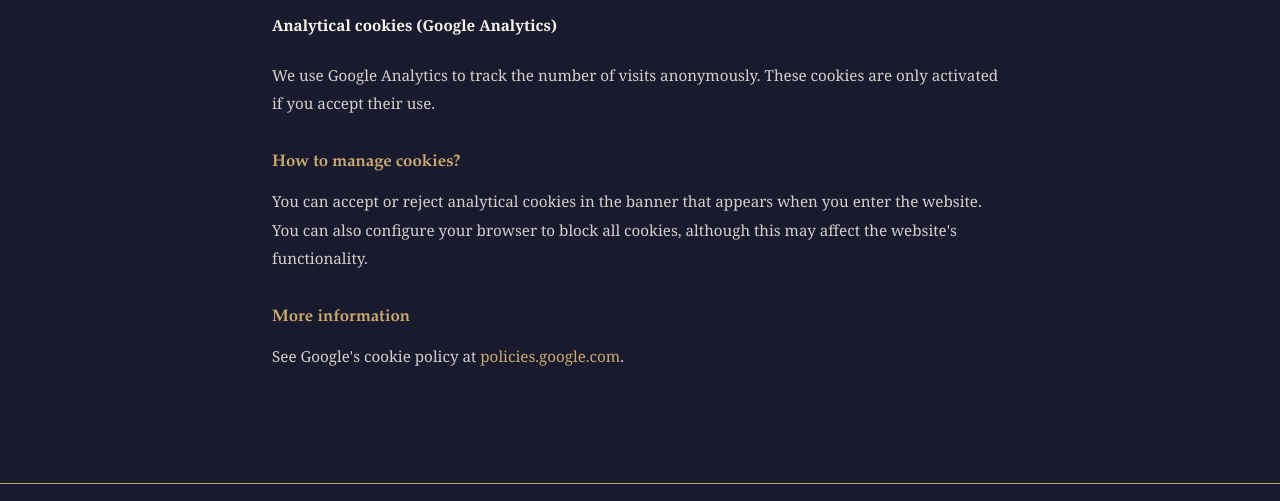
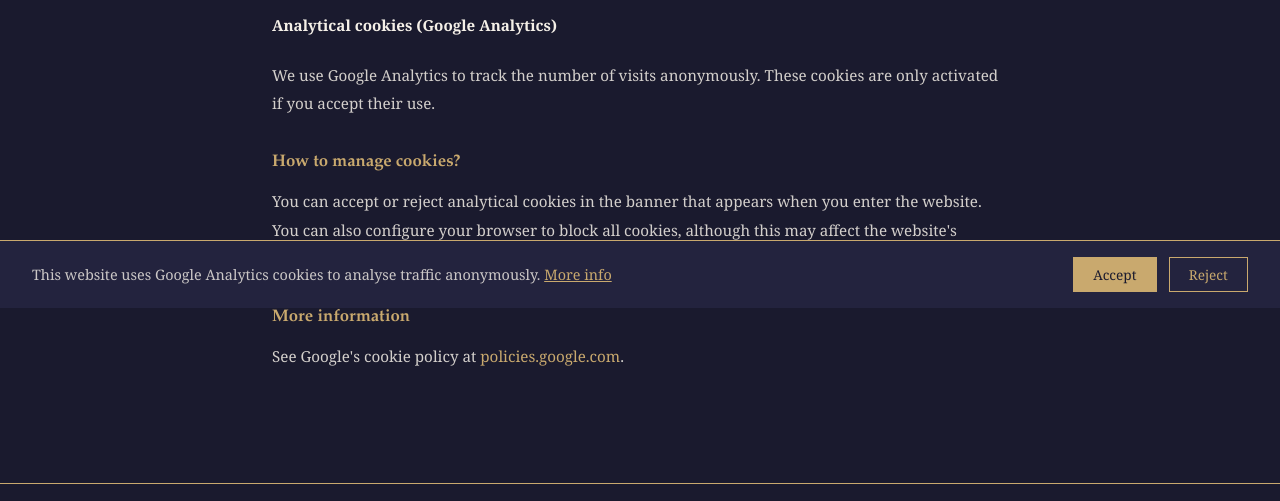
Before and after one commit to RiviaMagiarin/rivia-magiarin, a Flask app: page /cookies in a window 1280 px wide. Shown: the part 492-993 px from the top of the page. Run offline with Flask 3, Linux system fonts and the light colour scheme.

Commit message:
fix: Cookie banner with accept/reject and Google Analytics ID pending

```diff
--- a/static/css/style.css
+++ b/static/css/style.css
@@ -127,6 +127,72 @@ a:hover {
   font-size: 0.85rem;
   color: rgba(245, 240, 232, 0.45);
   margin-bottom: 2rem;
+}
+
+.cookie-banner {
+  display: none;
+  position: fixed;
+  bottom: 0;
+  left: 0;
+  right: 0;
+  z-index: 1000;
+  background-color: rgb(35.2083333333, 35.2083333333, 62.2916666667);
+  border-top: 1px solid #c9a96e;
+  padding: 1rem 2rem;
+  flex-direction: row;
+  align-items: center;
+  justify-content: space-between;
+  gap: 1.5rem;
+}
+.cookie-banner.visible {
+  display: flex;
+}
+.cookie-banner .cookie-banner-text {
+  font-size: 0.9rem;
+  color: rgba(245, 240, 232, 0.8);
+  line-height: 1.6;
+}
+.cookie-banner .cookie-banner-text a {
+  color: #c9a96e;
+  text-decoration: underline;
+}
+.cookie-banner .cookie-banner-actions {
+  display: flex;
+  gap: 0.75rem;
+  flex-shrink: 0;
+}
+.cookie-banner .cookie-btn {
+  padding: 0.45rem 1.2rem;
+  font-family: "Georgia", serif;
+  font-size: 0.85rem;
+  cursor: pointer;
+  border: 1px solid #c9a96e;
+  transition: background-color 0.2s ease, color 0.2s ease;
+}
+.cookie-banner .cookie-btn--accept {
+  background-color: #c9a96e;
+  color: #1a1a2e;
+}
+.cookie-banner .cookie-btn--accept:hover {
+  background-color: rgb(212.0713567839, 186.632160804, 139.7286432161);
+}
+.cookie-banner .cookie-btn--reject {
+  background-color: transparent;
+  color: #c9a96e;
+}
+.cookie-banner .cookie-btn--reject:hover {
+  background-color: rgba(201, 169, 110, 0.1);
+}
+@media (max-width: 600px) {
+  .cookie-banner {
+    flex-direction: column;
+    align-items: flex-start;
+    gap: 1rem;
+  }
+  .cookie-banner .cookie-banner-actions {
+    width: 100%;
+    justify-content: flex-end;
+  }
 }
 
 footer {
--- a/static/js/main.js
+++ b/static/js/main.js
@@ -1,3 +1,42 @@
+// Cookie banner
+const GA_MEASUREMENT_ID = 'G-XXXXXXXXXX'; // replace with real ID
+
+function loadGoogleAnalytics() {
+    const script = document.createElement('script');
+    script.src = `https://www.googletagmanager.com/gtag/js?id=${GA_MEASUREMENT_ID}`;
+    script.async = true;
+    document.head.appendChild(script);
+
+    window.dataLayer = window.dataLayer || [];
+    function gtag() { dataLayer.push(arguments); }
+    window.gtag = gtag;
+    gtag('js', new Date());
+    gtag('config', GA_MEASUREMENT_ID, { anonymize_ip: true });
+}
+
+const cookieBanner = document.getElementById('cookie-banner');
+const cookieConsent = localStorage.getItem('cookieConsent');
+
+if (!cookieConsent && cookieBanner) {
+    cookieBanner.classList.add('visible');
+}
+
+if (cookieConsent === 'accepted') {
+    loadGoogleAnalytics();
+}
+
+document.getElementById('cookie-accept')?.addEventListener('click', () => {
+    localStorage.setItem('cookieConsent', 'accepted');
+    cookieBanner.classList.remove('visible');
+    loadGoogleAnalytics();
+});
+
+document.getElementById('cookie-reject')?.addEventListener('click', () => {
+    localStorage.setItem('cookieConsent', 'rejected');
+    cookieBanner.classList.remove('visible');
+});
+
+// Nav hamburger
 const hamburger = document.querySelector('.nav-hamburger');
 const navCollections = document.querySelector('.nav-collections');
 const navLang = document.querySelector('.nav-lang');
--- a/static/sass/partials/_base.scss
+++ b/static/sass/partials/_base.scss
@@ -171,6 +171,81 @@ a {
     }
 }
 
+.cookie-banner {
+    display: none;
+    position: fixed;
+    bottom: 0;
+    left: 0;
+    right: 0;
+    z-index: 1000;
+    background-color: lighten($color-dark, 5%);
+    border-top: 1px solid $color-accent;
+    padding: 1rem 2rem;
+    flex-direction: row;
+    align-items: center;
+    justify-content: space-between;
+    gap: 1.5rem;
+
+    &.visible {
+        display: flex;
+    }
+
+    .cookie-banner-text {
+        font-size: 0.9rem;
+        color: rgba($color-light, 0.8);
+        line-height: 1.6;
+
+        a {
+            color: $color-accent;
+            text-decoration: underline;
+        }
+    }
+
+    .cookie-banner-actions {
+        display: flex;
+        gap: 0.75rem;
+        flex-shrink: 0;
+    }
+
+    .cookie-btn {
+        padding: 0.45rem 1.2rem;
+        font-family: $font-main;
+        font-size: 0.85rem;
+        cursor: pointer;
+        border: 1px solid $color-accent;
+        transition: background-color 0.2s ease, color 0.2s ease;
+
+        &--accept {
+            background-color: $color-accent;
+            color: $color-dark;
+
+            &:hover {
+                background-color: lighten($color-accent, 8%);
+            }
+        }
+
+        &--reject {
+            background-color: transparent;
+            color: $color-accent;
+
+            &:hover {
+                background-color: rgba($color-accent, 0.1);
+            }
+        }
+    }
+
+    @media (max-width: 600px) {
+        flex-direction: column;
+        align-items: flex-start;
+        gap: 1rem;
+
+        .cookie-banner-actions {
+            width: 100%;
+            justify-content: flex-end;
+        }
+    }
+}
+
 footer {
     display: flex;
     justify-content: space-between;
--- a/templates/base.html
+++ b/templates/base.html
@@ -51,6 +51,33 @@
         </p>
     </footer>
 
+    <div id="cookie-banner" class="cookie-banner" role="dialog" aria-live="polite">
+        <p class="cookie-banner-text">
+            {% if lang == 'en' %}
+                This website uses Google Analytics cookies to analyse traffic anonymously.
+                <a href="/cookies?lang=en">More info</a>
+            {% elif lang == 'gl' %}
+                Este sitio web usa cookies de Google Analytics para analizar o tráfico de forma anónima.
+                <a href="/cookies?lang=gl">Máis información</a>
+            {% else %}
+                Esta web usa cookies de Google Analytics para analizar el tráfico de forma anónima.
+                <a href="/cookies?lang=es">Más información</a>
+            {% endif %}
+        </p>
+        <div class="cookie-banner-actions">
+            {% if lang == 'en' %}
+                <button id="cookie-accept" class="cookie-btn cookie-btn--accept">Accept</button>
+                <button id="cookie-reject" class="cookie-btn cookie-btn--reject">Reject</button>
+            {% elif lang == 'gl' %}
+                <button id="cookie-accept" class="cookie-btn cookie-btn--accept">Aceptar</button>
+                <button id="cookie-reject" class="cookie-btn cookie-btn--reject">Rexeitar</button>
+            {% else %}
+                <button id="cookie-accept" class="cookie-btn cookie-btn--accept">Aceptar</button>
+                <button id="cookie-reject" class="cookie-btn cookie-btn--reject">Rechazar</button>
+            {% endif %}
+        </div>
+    </div>
+
     <script src="{{ url_for('static', filename='js/main.js') }}"></script>
 </body>
 </html>
```
Also changed, not shown: 1 other file.
